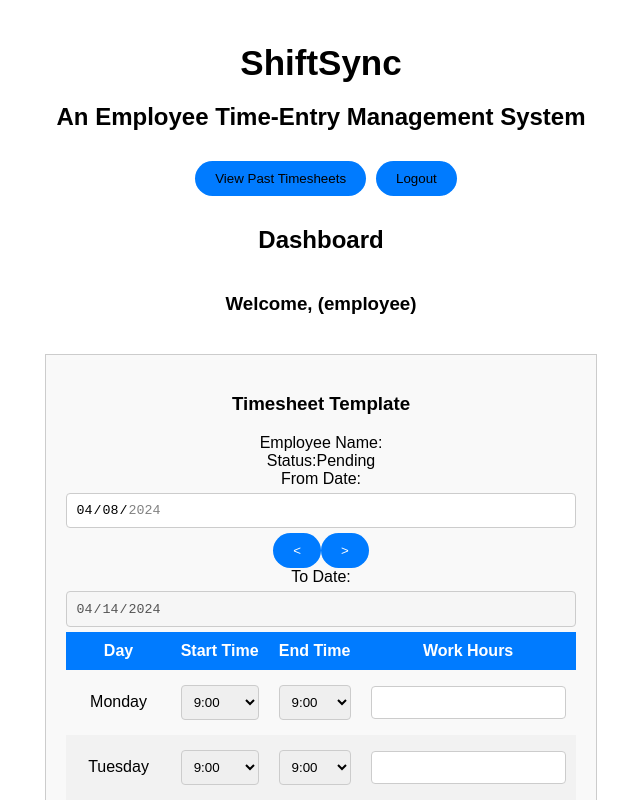
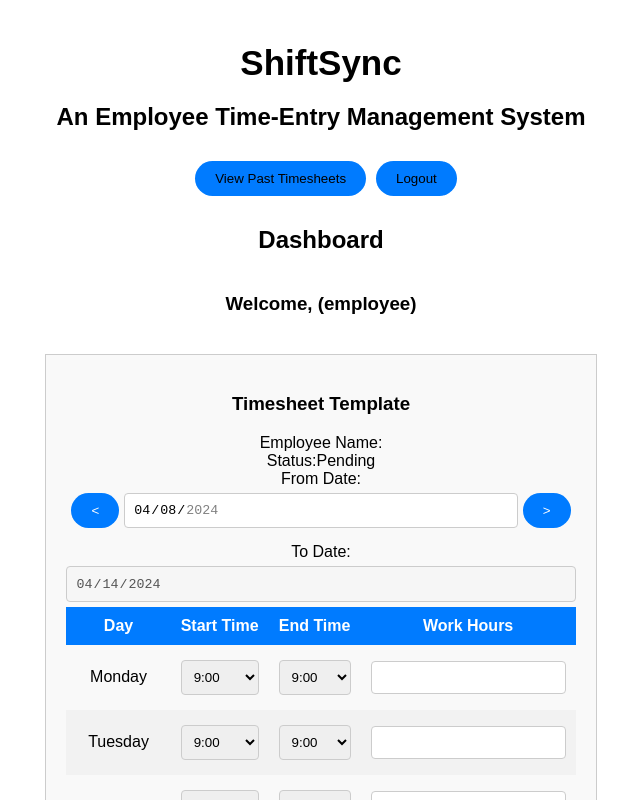
Before and after one commit to Aakash2692/ShiftSync, a React (Create React App) app: page / in a window 1280 px wide. Both pictures are taken after typing "Sample", "Sample123" into the empty fields and a click on the button "Login". Shown: the top 800 px of the page, without its empty margins (319-959 px from the left). Built offline with nearby package versions, Linux system fonts and the light colour scheme; no server answers.

Commit message:
Updated the arrow buttons

```diff
--- a/src/components/Dashboard.js
+++ b/src/components/Dashboard.js
@@ -43,30 +43,34 @@ const Dashboard = ({ user }) => {
 
   useEffect(() => {
     const generateTimesheetTemplate = () => {
+      const handleSubmit = (e) => {
+        e.preventDefault();
+        // Handle form submission logic here
+        alert("Timesheet submitted");
+      };
+
       const template = (
-        <div className="timesheet-container">
+        <form className="timesheet-container" onSubmit={handleSubmit}>
           <h3>Timesheet Template</h3>
           {/* Add Employee Name and Project Details */}
           <div className="employee-details">
             <label>Employee Name:</label>
             <span>{userName}</span><br></br>
-            {/* Add Current Project Details if available */}
-            {/* Replace 'currentProjectDetails' with the actual data */}
-            {/* <label>Current Project:</label>
-            <span>{currentProjectDetails}</span> */}
             {/* Add Status */}
             <label>Status:</label>
             <span>Pending</span>
           </div>
-          <form onSubmit={handleSubmit}>
+          {/* From Date */}
           <label>From Date:</label>
           <div className="date-input">
+            <button onClick={handlePrevWeek} disabled={fromDate === minDate}>&lt;</button>
             <input type="date" value={fromDate} onChange={handleFromDateChange} min={minDate} max={maxDate} readOnly/>
-              <button onClick={handlePrevWeek} disabled={fromDate === minDate}>&lt;</button>
             <button onClick={handleNextWeek} disabled={fromDate === maxDate}>&gt;</button>
           </div>
+          {/* To Date */}
           <label>To Date:</label>
           <input type="date" value={toDate} disabled />
+          {/* Timesheet Table */}
           <table className="timesheet-table">
             <thead>
               <tr>
@@ -118,16 +122,14 @@ const Dashboard = ({ user }) => {
               ))}
             </tbody>
           </table>
+          {/* Submit Button */}
           <div className="button-container">
             <button type="submit">Submit Timesheet</button>
           </div>
         </form>
-        </div>
       );
       setTimesheetTemplate(template);
     };
-
-
 
     generateTimesheetTemplate();
   }, [fromDate, minDate, maxDate]);
--- a/src/components/css/Dashboard.css
+++ b/src/components/css/Dashboard.css
@@ -87,3 +87,15 @@
 .timesheet-container button:hover {
   background-color: #0056b3 !important;
 }
+
+/* Add this style for date input container */
+.date-input {
+  display: flex;
+  align-items: center;
+  margin-bottom: 10px;
+}
+
+/* Add this style for date input buttons */
+.date-input button {
+  margin: 0 5px;
+}
```
Also changed, not shown: package.json (+3 -6 lines), 1 other file (tests, documents, lock files or other folders). Lines whose indentation alone changed are shown as unchanged.
